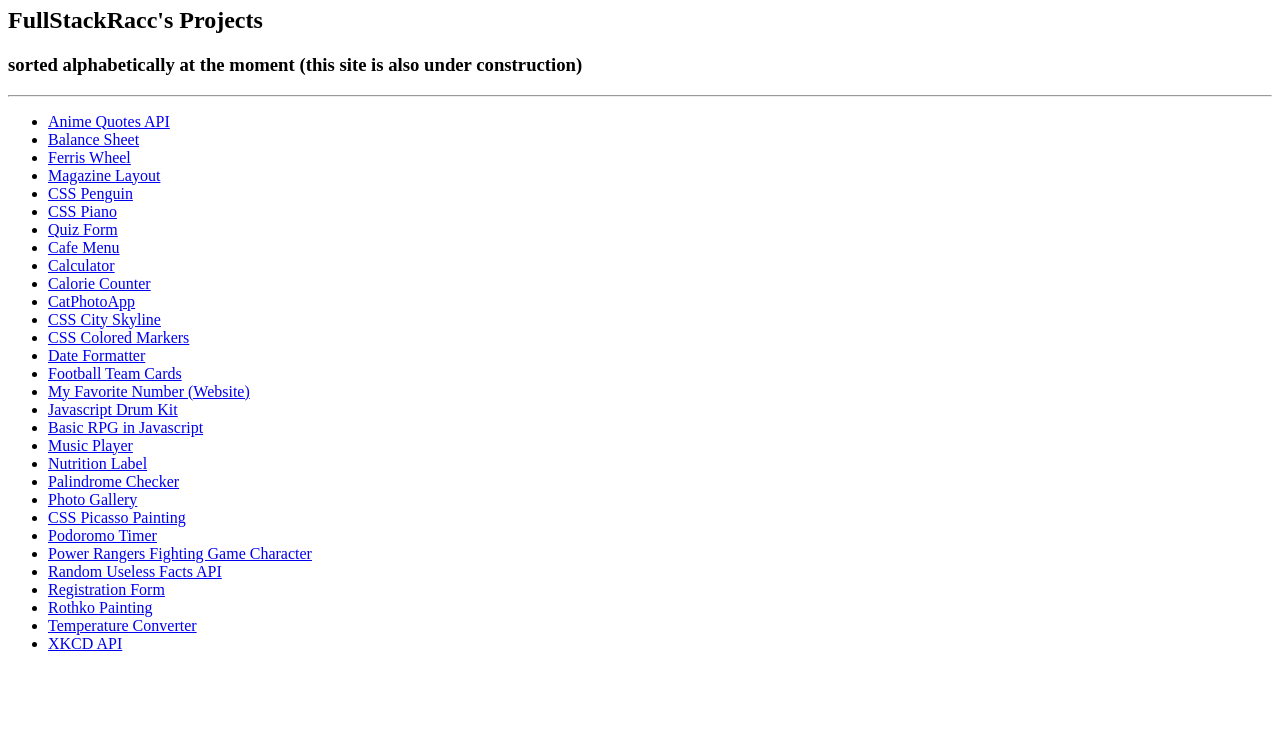
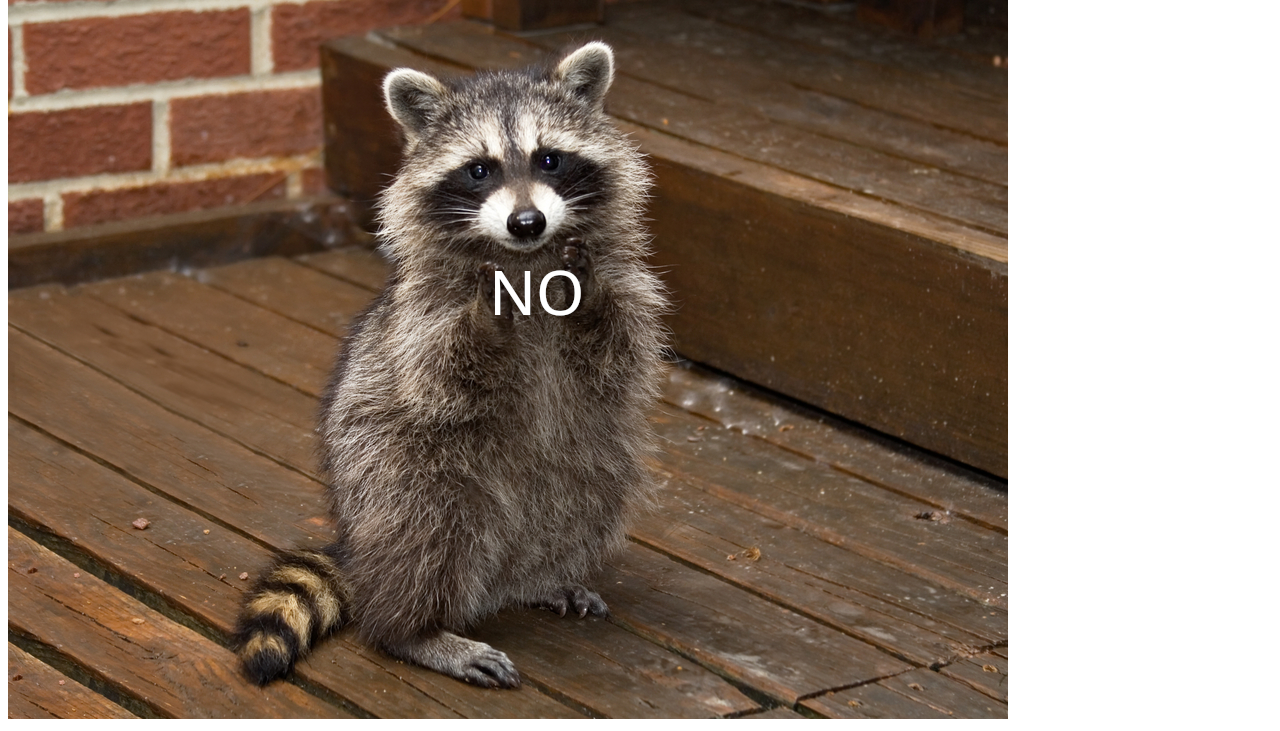
Before and after one commit to fullStackRacc/fullstackracc.github.io, a plain HTML site: page index.html in a window 1280 px wide. Shown: the part 73-804 px from the top of the page. Drawn offline with Linux system fonts and the light colour scheme.

Commit message:
the silliest website

```diff
--- a/index.html
+++ b/index.html
@@ -1,48 +1,45 @@
- <!DOCTYPE html>
+<!DOCTYPE html>
 <html lang="en">
-  <head>
-    <meta charset="UTF-8">
-    <meta name="viewport" content="width=device-width, initial-scale=1.0">
-    <meta http-equiv="X-UA-Compatible" content="ie=edge">
-    <title>HTML 5 Boilerplate</title>
-    <link rel="stylesheet" href="style.css">
-  </head>
-  <body>
-	<h1>Testing a Landing Page</h1>
-    <h2>FullStackRacc's Projects</h2>
-    <h3>sorted alphabetically at the moment (this site is also under construction)</h3>
-    <hr />
-    <ul>
-       <li><a href="Projects/anime-quotes-api">Anime Quotes API</li>
-       <li><a href="Projects/Balance_Sheet">Balance Sheet</a></li>
-       <li><a href="Projects/Building_A_Ferris_Wheel">Ferris Wheel</a></li>
-       <li><a href="Projects/Building_A_Magazine">Magazine Layout</a></li>
-       <li><a href="Projects/Building_A_Penguin">CSS Penguin</a></li>
-       <li><a href="Projects/Building_A_Piano">CSS Piano</a></li>
-       <li><a href="Projects/Building_A_Quiz">Quiz Form</a></li>
-       <li><a href="Projects/Cafe_Menu">Cafe Menu</a></li>
-       <li><a href="Projects/Calculator">Calculator</a></li>
-       <li><a href="Projects/Calorie_Counter">Calorie Counter</a></li>
-       <li><a href="Projects/CatPhotoApp">CatPhotoApp</a></li>
-       <li><a href="Projects/City_Skyline">CSS City Skyline</a></li>
-       <li><a href="Projects/Colored_Markers">CSS Colored Markers</a></li>
-       <li><a href="Projects/Date_Formatter">Date Formatter</a></li>
-       <li><a href="Projects/Football_Team_Cards">Football Team Cards</a></li>
-       <li><a href="Projects/glitch-prime-website">My Favorite Number (Website)</a></li>
-       <li><a href="Projects/Javascript_Drum_Kit">Javascript Drum Kit</a></li>
-       <li><a href="Projects/Javascript_RPG">Basic RPG in Javascript</a></li>
-       <li><a href="Projects/Music_Player">Music Player</a></li>
-       <li><a href="Projects/Nutrition_Label">Nutrition Label</a></li>
-       <li><a href="Projects/Palindrome_Checker">Palindrome Checker</a></li>
-       <li><a href="Projects/Photo_Gallery">Photo Gallery</a></li>
-       <li><a href="Projects/Picasso_Painting">CSS Picasso Painting</a></li>
-       <li><a href="Projects/Podoromo_Timer_Website">Podoromo Timer</a></li>
-       <li><a href="Projects/Power_Rangers_Fighting_Game_Character_Select">Power Rangers Fighting Game Character</a></li>
-       <li><a href="Projects/random-useless-facts-api">Random Useless Facts API</a></li>
-       <li><a href="Projects/Registration_Form">Registration Form</a></li>
-       <li><a href="Projects/Rothko_Painting">Rothko Painting</a></li>
-       <li><a href="Projects/temperature-converter">Temperature Converter</a></li>
-       <li><a href="Projects/xkcd-api">XKCD API</a></li>
-    </ul>
-  </body>
+<head>
+  <meta charset="UTF-8" />
+  <title>Is It Daylight Savings Time?</title>
+  <meta name="viewport" content="width=device-width,initial-scale=1" />
+  <meta name="description" content="" />
+  <link rel="icon" href="favicon.png">
+  <style>
+
+  </style>
+</head>
+
+<body>
+    <div id="yes-or-no" class="container"></div>
+  <script>
+    function hasDST(date = new Date()) {
+    const january = new Date(
+        date.getFullYear(),
+        0,
+        1,
+    ).getTimezoneOffset();
+    const july = new Date(
+        date.getFullYear(),
+        6,
+        1,
+    ).getTimezoneOffset();
+
+    return Math.max(january, july) !== date.getTimezoneOffset();
+    }
+
+    const yesOrNoDiv = document.getElementById("yes-or-no");
+    const changeAnswer = () => {
+        if (hasDST(new Date())) {
+            yesOrNoDiv.innerHTML = `<img src="raccoons/yes.jpg" />`
+        } else {
+            yesOrNoDiv.innerHTML = `<img src="raccoons/no.jpg" />`
+        }
+    }
+
+    changeAnswer();
+  </script>
+</body>
+
 </html>
```
Also changed, not shown: raccoons/no.jpg (added), raccoons/yes.jpg (added).
